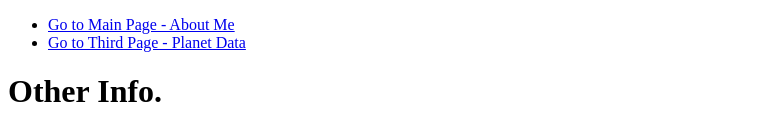
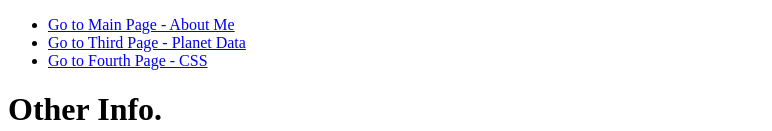
Before and after one commit to rrvict/rrvict.github.io, a plain HTML site: page second.html in a window 1280 px wide. Shown: the top 131 px of the page, without its empty margins (0-772 px from the left). Drawn offline with Linux system fonts and the light colour scheme.

Commit message:
Update second.html

```diff
--- a/second.html
+++ b/second.html
@@ -9,6 +9,7 @@
 			<ul>
 			<li> <a href="./index.html"> Go to Main Page - About Me </a> </li>
 			<li> <a href="third.html"> Go to Third Page - Planet Data </a> </li>
+			<li> <a href="fourth.html"> Go to Fourth Page - CSS </a> </li>
 			</ul>
 		</nav>
 
```
